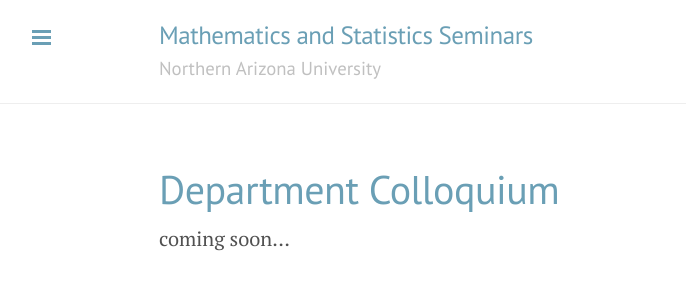
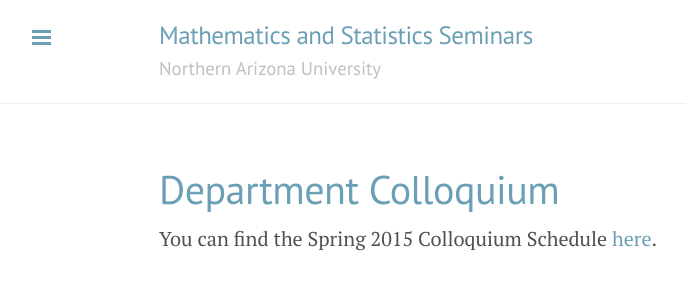
Before and after one commit to NAUMathStat/seminars, a Jekyll site: the page built from colloquium.md, in a window 1280 px wide. Shown: the top 300 px of the page, without its empty margins (1-687 px from the left). Built offline with Jekyll 4.4.1, drawn with Linux system fonts in a browser that asks for light colours; Markdown is read by kramdown in place of the engine named in the settings.

Commit message:
Added content

```diff
--- a/colloquium.md
+++ b/colloquium.md
@@ -3,4 +3,4 @@ layout: page
 title: Department Colloquium
 ---
 
-coming soon...
+You can find the Spring 2015 Colloquium Schedule [here](http://jan.ucc.nau.edu/~jmn3/S15_colloquium.html).
```
